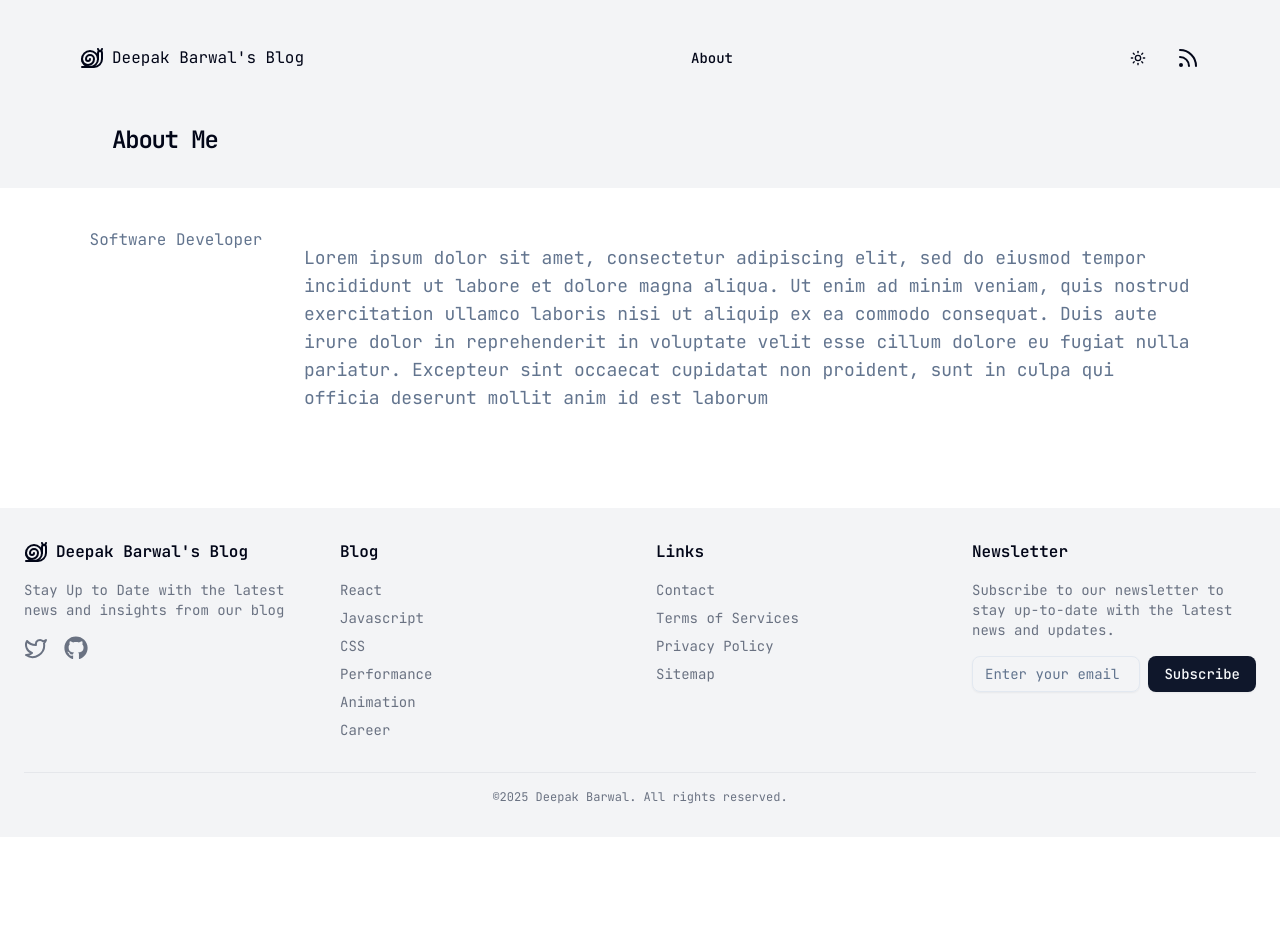
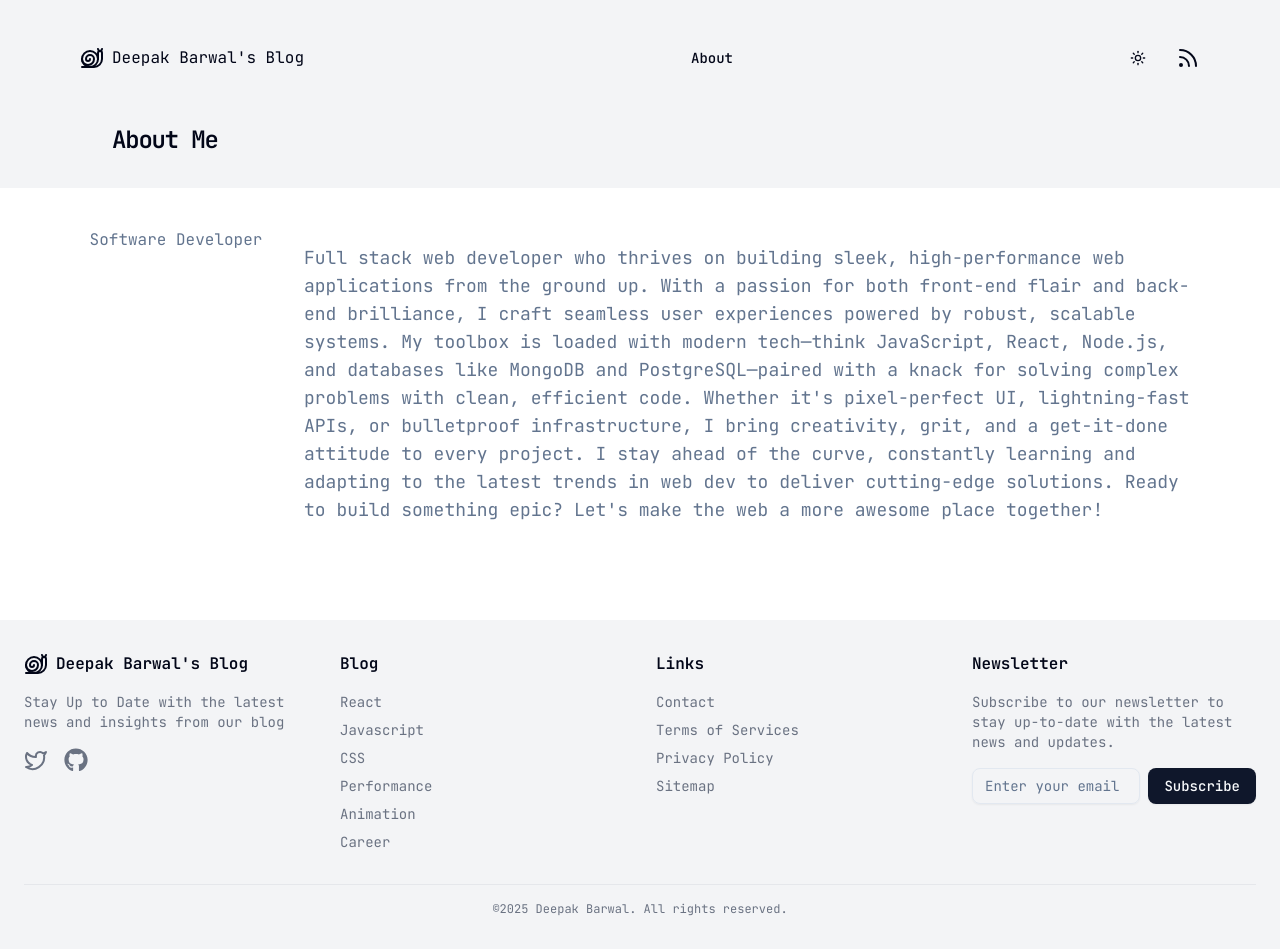
Before and after one commit to DeepakBarwal/my-blog, a Next.js app: page /about in a window 1280 px wide. Before the commit the page ends 837 px from the top, so only its background shows below. Built offline with nearby package versions, Linux system fonts and the light colour scheme.

Commit message:
add: about me

```diff
--- a/src/app/about/page.tsx
+++ b/src/app/about/page.tsx
@@ -30,13 +30,19 @@ export default async function AboutPage() {
               </p>
             </div>
             <p className="text-muted-foreground text-lg py-4">
-              Lorem ipsum dolor sit amet, consectetur adipiscing elit, sed do
-              eiusmod tempor incididunt ut labore et dolore magna aliqua. Ut
-              enim ad minim veniam, quis nostrud exercitation ullamco laboris
-              nisi ut aliquip ex ea commodo consequat. Duis aute irure dolor in
-              reprehenderit in voluptate velit esse cillum dolore eu fugiat
-              nulla pariatur. Excepteur sint occaecat cupidatat non proident,
-              sunt in culpa qui officia deserunt mollit anim id est laborum
+              Full stack web developer who thrives on building sleek,
+              high-performance web applications from the ground up. With a
+              passion for both front-end flair and back-end brilliance, I craft
+              seamless user experiences powered by robust, scalable systems. My
+              toolbox is loaded with modern tech—think JavaScript, React,
+              Node.js, and databases like MongoDB and PostgreSQL—paired with a
+              knack for solving complex problems with clean, efficient code.
+              Whether it&apos;s pixel-perfect UI, lightning-fast APIs, or
+              bulletproof infrastructure, I bring creativity, grit, and a
+              get-it-done attitude to every project. I stay ahead of the curve,
+              constantly learning and adapting to the latest trends in web dev
+              to deliver cutting-edge solutions. Ready to build something epic?
+              Let&apos;s make the web a more awesome place together!
             </p>
           </div>
         </div>
```
